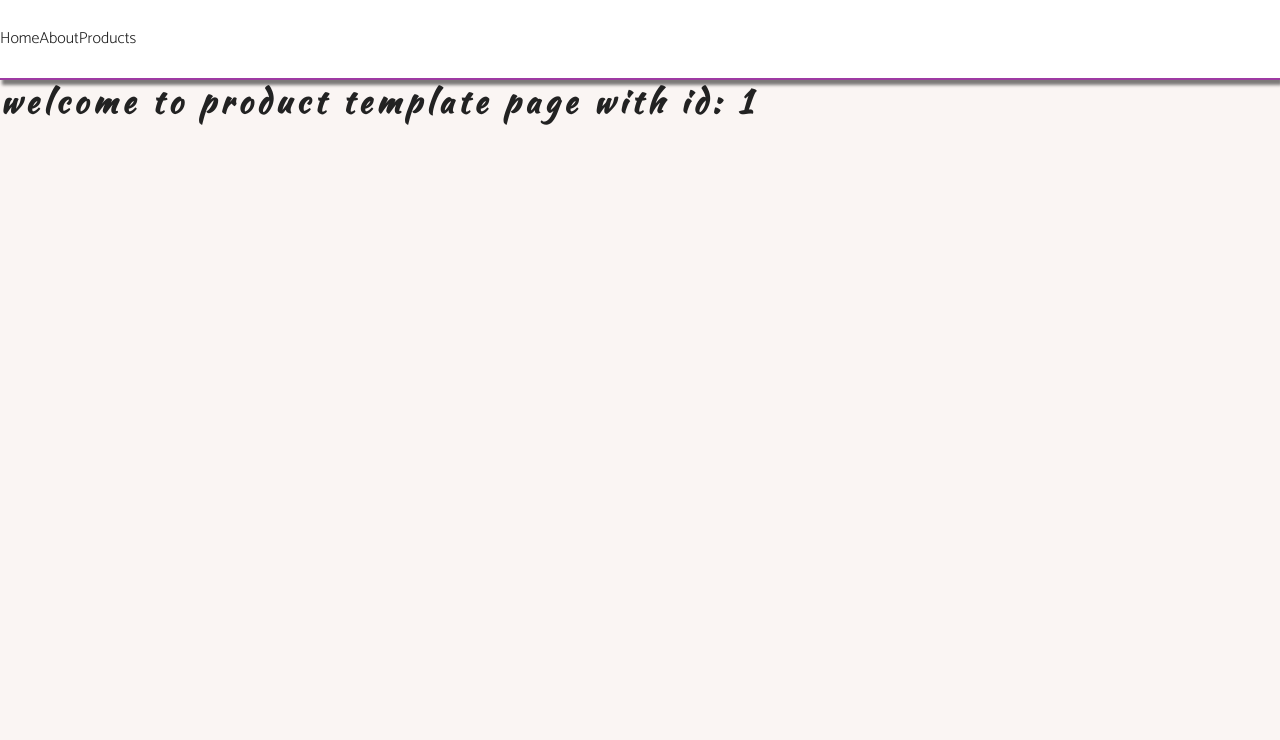
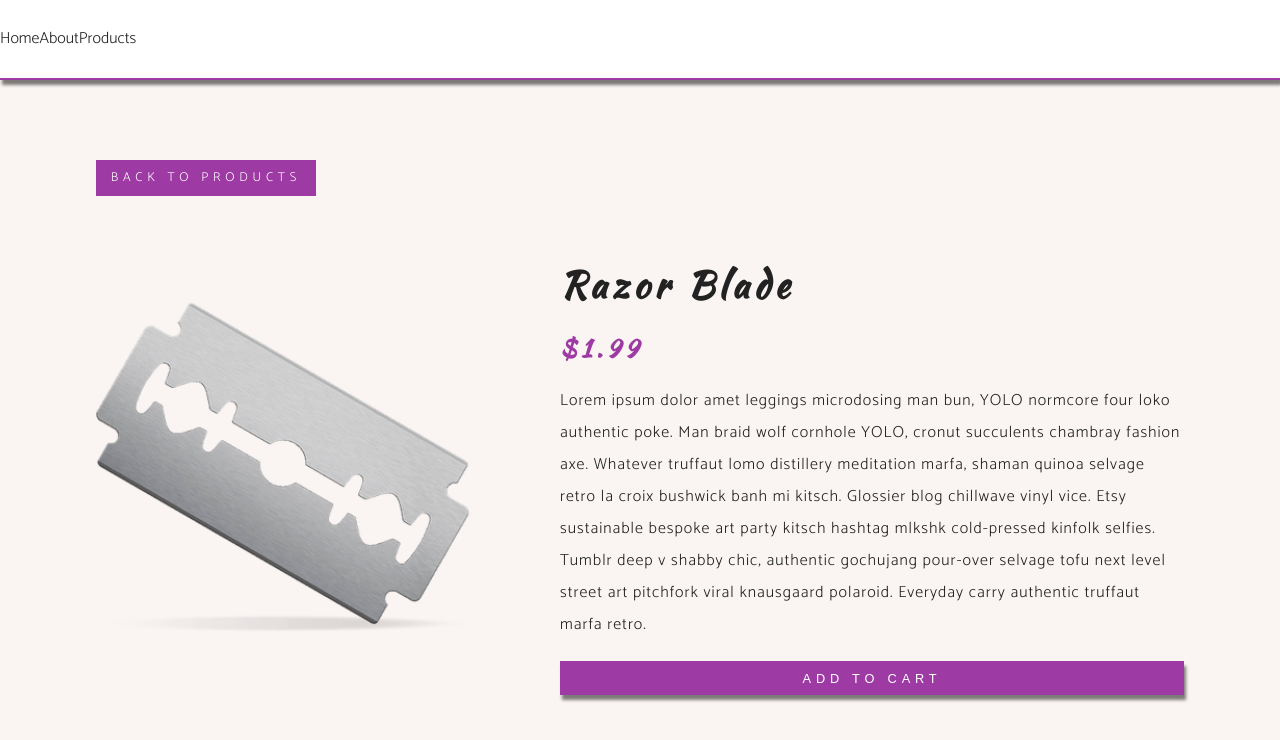
Before and after one commit to Fc0S4b/RazorsSvelte, a Svelte app: page /products/1 in a window 1280 px wide. Shown: the top 740 px of the page. Built offline with nearby package versions, Linux system fonts and the light colour scheme.

Commit message:
Single product page

```diff
--- a/src/pages/ProductsTemplate.svelte
+++ b/src/pages/ProductsTemplate.svelte
@@ -1,6 +1,39 @@
 <script>
   export let id;
   export let location;
+  // global store
+
+  import products from '../stores/defaultProducts.js';
+  import Loading from '../components/Loading.svelte';
+  import { link } from 'svelte-routing';
+
+  $: product = $products.find((item) => item.id === parseInt(id));
 </script>
 
-<h1>welcome to product template page with id: {id}</h1>
+{#if !product}
+  <Loading />
+{:else}
+  <section class="single-product">
+    <!-- back to products -->
+    <a href="/products" use:link class="btn btn-primary">back to products</a>
+    <!-- single product container -->
+    <div class="single-product-container">
+      <article class="single-product-image">
+        <img src={product.image} alt={product.title} />
+      </article>
+      <article>
+        <h1>{product.title}</h1>
+        <h2>${product.price}</h2>
+        <p>{product.description}</p>
+        <button
+          class="btn btn-primary btn-block"
+          on:click={() => {
+            console.log('add to cart');
+          }}
+        >
+          add to cart
+        </button>
+      </article>
+    </div>
+  </section>
+{/if}
```
